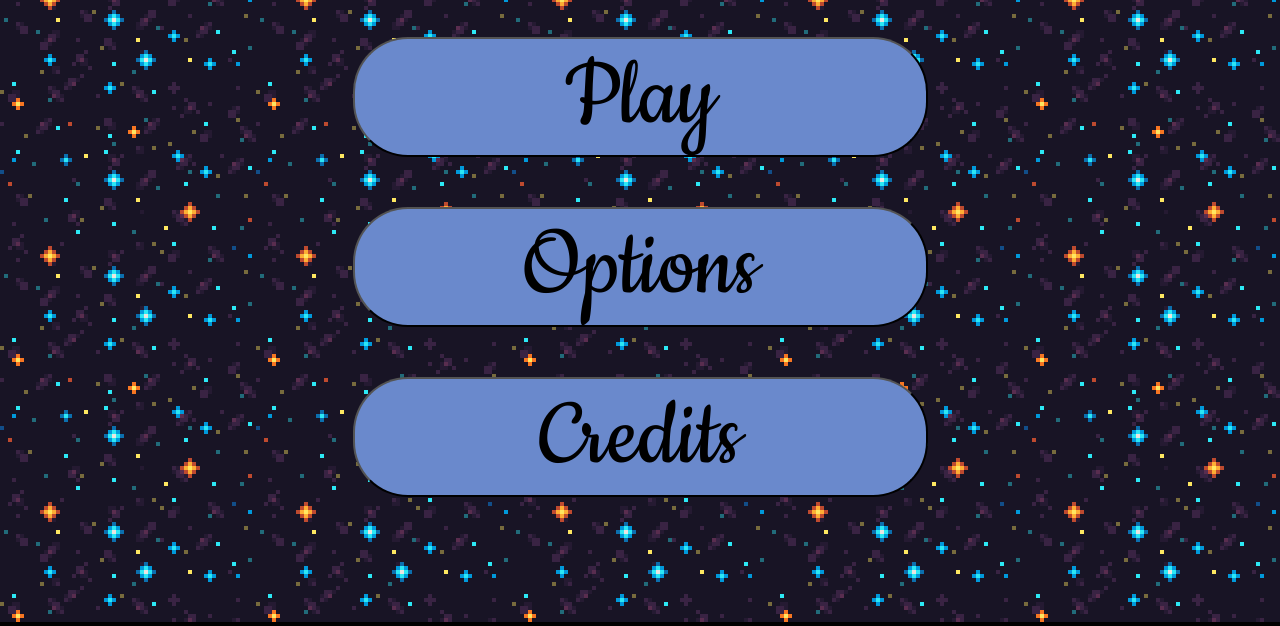
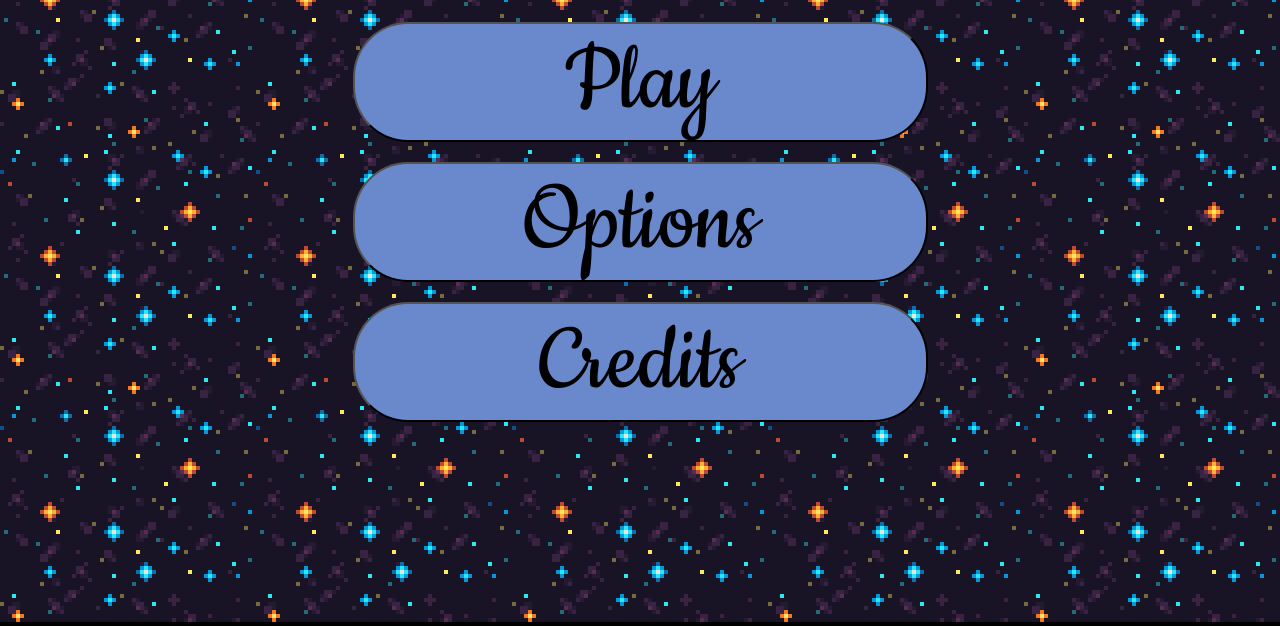
Before and after one commit to kamilzygowski/type, a website: page index.html in a window 1280 px wide. Shown: the part 178-804 px from the top of the page. Drawn offline with Linux system fonts and the light colour scheme.

Commit message:
little cosmetics

```diff
--- a/index.css
+++ b/index.css
@@ -2,6 +2,7 @@ html {
     width: 7680px;
     height: 100%;
     max-width: 100% !important;
+    max-height: 100%;
     overflow-x: hidden !important;
 
     @media screen and (max-width:740px){
@@ -83,7 +84,7 @@ body {
 #playBtn, #optionsBtn, #creditsBtn {
     width:575px;
     height:120px;
-    margin:25px auto;
+    margin:10px auto;
     font-size: 104px;
     font-family: 'Cookie', cursive;
     border-radius: 55px;
```
